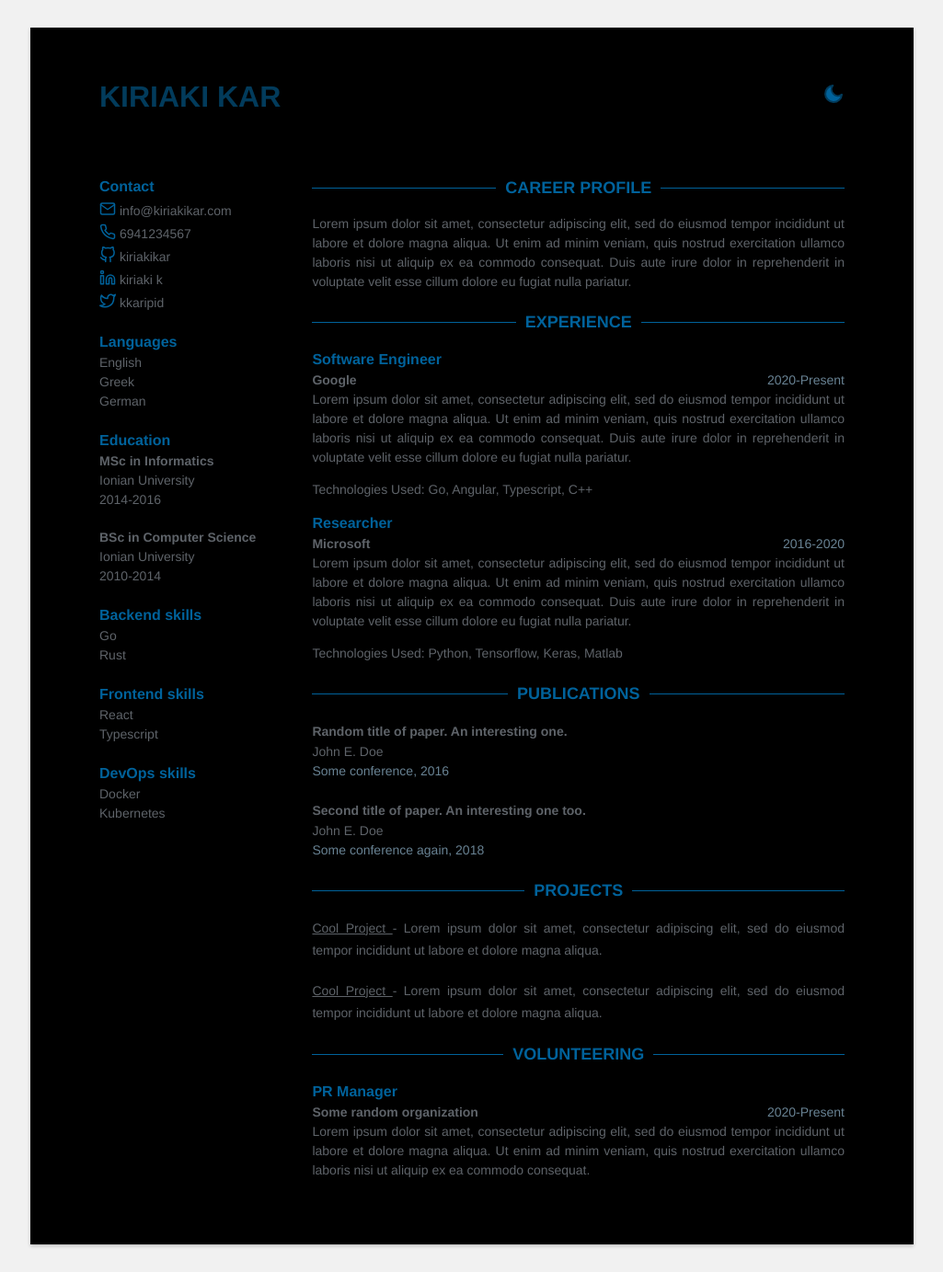
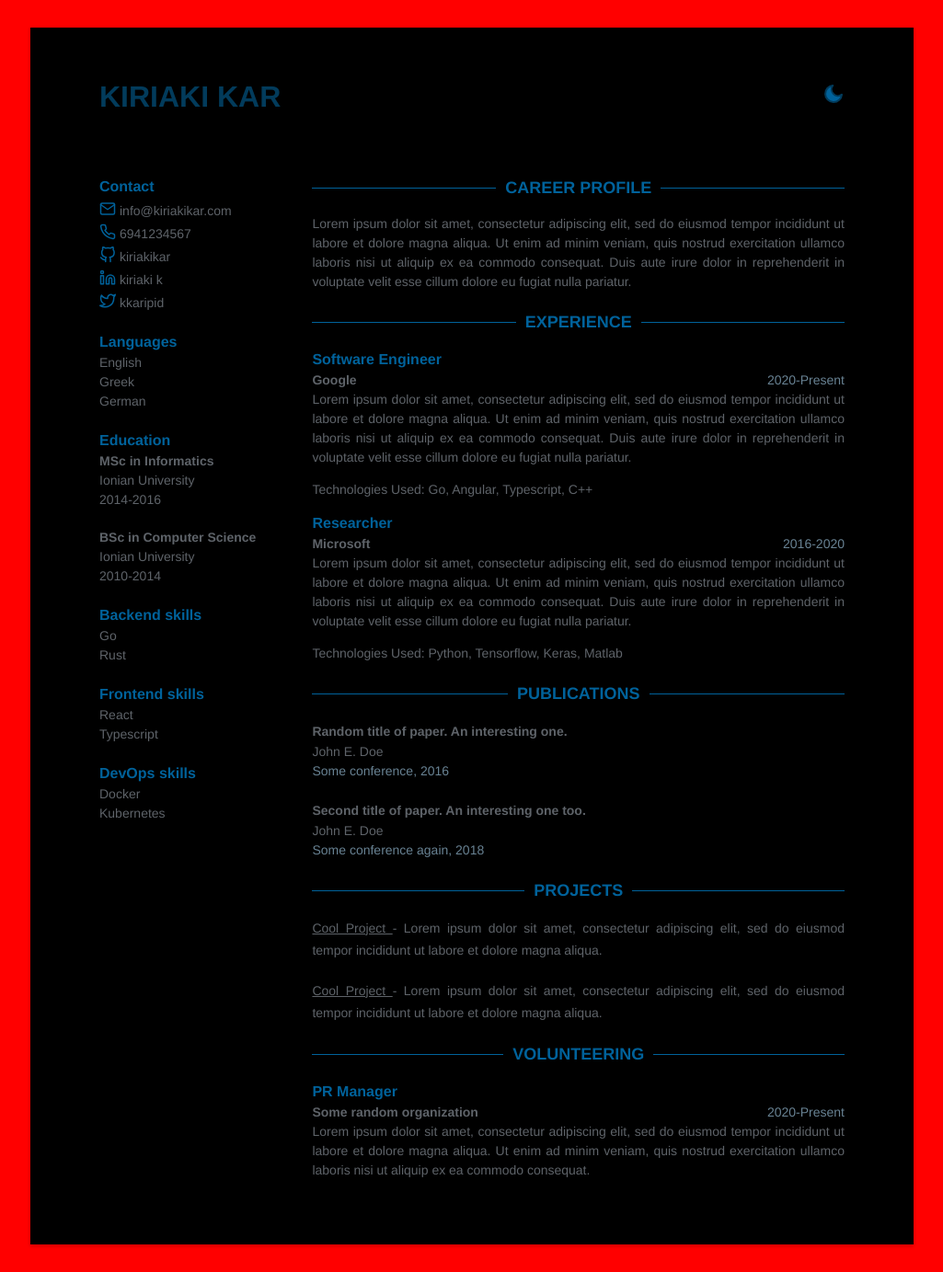
Before and after one commit to Stavrospanakakis/jekyll-cv, a Jekyll site: the page built from index.html, in a window 1280 px wide. Shown: the whole page at 92% size, without its empty margins (127-1152 px from the left). Built offline with Jekyll 4.4.1, drawn with Linux system fonts in a browser that asks for light colours.

Commit message:
Update _base.scss

```diff
--- a/_sass/_base.scss
+++ b/_sass/_base.scss
@@ -5,7 +5,7 @@
 }
 
 body {
-    background-color: var(--bg-color);
+    background-color: red;
 }
 
 .container {
```
